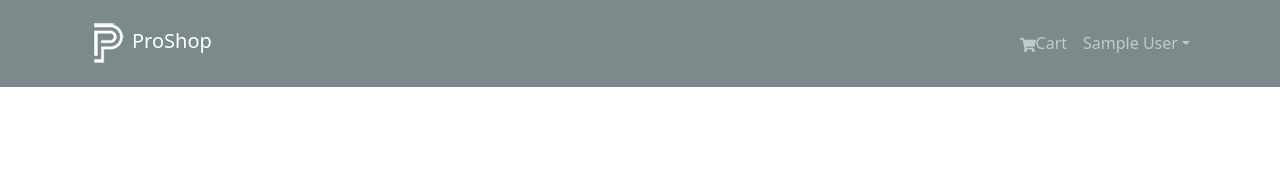
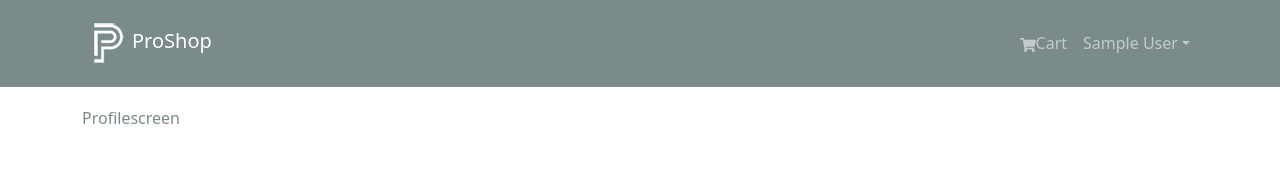
Before and after one commit to chloe128/1bunchFlower, a React (Create React App) app in the folder frontend/: page /profile in a window 1280 px wide. Shown: the top 196 px of the page. Built offline with nearby package versions, Linux system fonts and the light colour scheme; sample sign-in values are in the browser's storage.

Commit message:
profilescreen-userinfo

```diff
--- a/frontend/src/screens/ProfileScreen.jsx
+++ b/frontend/src/screens/ProfileScreen.jsx
@@ -12,7 +12,6 @@ import { setCredentials } from "../slices/authSlice";
 import { Link } from "react-router-dom";
 
 const ProfileScreen = () => {
-  //return <div>Profilescreen</div>;
   const [name, setName] = useState("");
   const [email, setEmail] = useState("");
   const [password, setPassword] = useState("");
@@ -22,7 +21,14 @@ const ProfileScreen = () => {
 
   const { userInfo } = useSelector((state) => state.auth);
 
-  useEffect(() => {});
+  useEffect(() => {
+    if (userInfo) {
+      setName(userInfo.name);
+      setEmail(userInfo.email);
+    }
+  }, [userInfo.name, userInfo.email]);
+
+  return <div>Profilescreen</div>;
   //const { data: orders, isLoading, error } = useGetMyOrdersQuery();
 
   // const [
```
